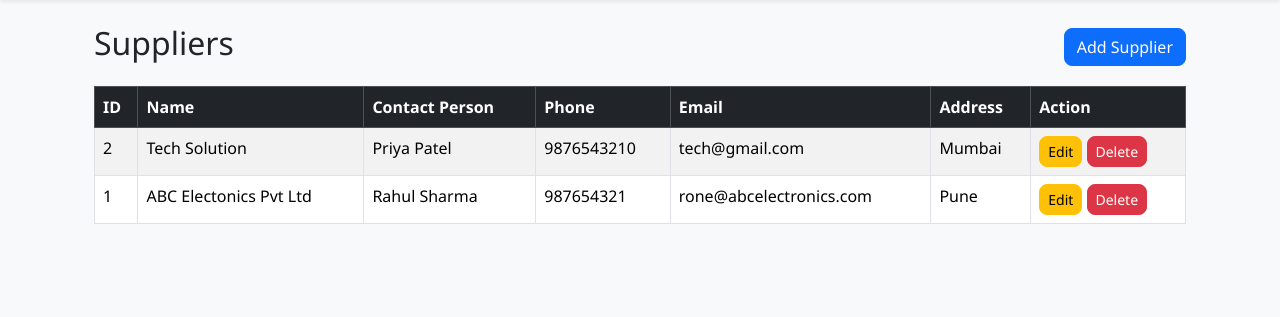
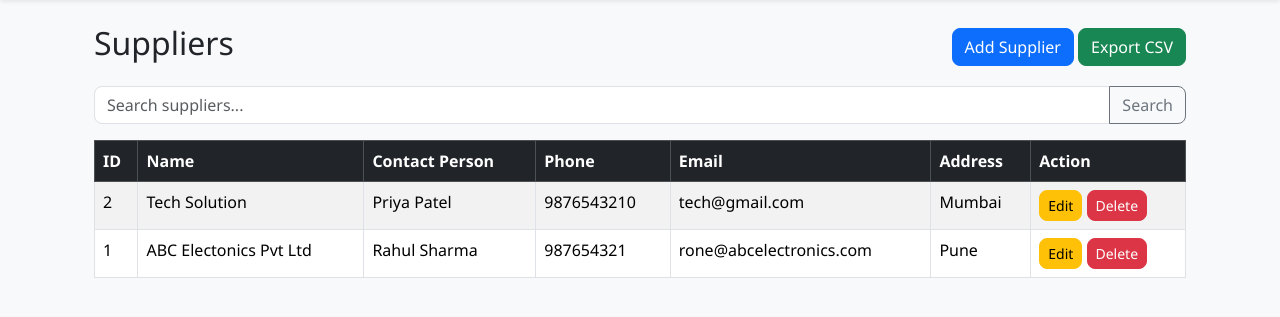
Before and after one commit to anurasal/inventory_management, a Flask app: page /suppliers/ in a window 1280 px wide. Shown: the part 56-373 px from the top of the page. Run offline with Flask 3, Linux system fonts and the light colour scheme; a user stored in the database is signed in; data comes from the database, SQL or seed files in the repository.

Commit message:
Mon, Jul 20, 2026, 5:02 PM +05:30

```diff
--- a/templates/suppliers/index.html
+++ b/templates/suppliers/index.html
@@ -3,7 +3,6 @@
 {% block title %}
 Suppliers
 {% endblock %}
-
 
 {% block content %}
 
@@ -13,18 +12,49 @@ Suppliers
 
         <h2>Suppliers</h2>
 
+        <div>
+
             <a href="/suppliers/add" class="btn btn-primary">
                 Add Supplier
             </a>
 
+            <a href="/suppliers/export" class="btn btn-success">
+                Export CSV
+            </a>
+
         </div>
 
+    </div>
+
+
+    <form method="GET" action="/suppliers/" class="mb-3">
+
+        <div class="input-group">
+
+            <input
+                type="text"
+                name="search"
+                class="form-control"
+                placeholder="Search suppliers..."
+                value="{{ search }}">
+
+            <button class="btn btn-outline-secondary">
+                Search
+            </button>
+
+        </div>
+
+    </form>
+
+
+    <div class="table-responsive">
 
         <table class="table table-bordered table-striped">
 
             <thead class="table-dark">
 
                 <tr>
+
                     <th>ID</th>
                     <th>Name</th>
                     <th>Contact Person</th>
@@ -32,10 +62,10 @@ Suppliers
                     <th>Email</th>
                     <th>Address</th>
                     <th>Action</th>
+
                 </tr>
 
             </thead>
-
 
             <tbody>
 
@@ -57,13 +87,16 @@ Suppliers
 
                     <td>
 
-                    <a href="/suppliers/edit/{{ supplier.id }}"
+                        <a
+                            href="/suppliers/edit/{{ supplier.id }}"
                             class="btn btn-warning btn-sm">
+
                             Edit
+
                         </a>
 
-
-                    <form action="{{ url_for('suppliers.delete', id=supplier.id) }}"
+                        <form
+                            action="{{ url_for('suppliers.delete', id=supplier.id) }}"
                             method="POST"
                             style="display:inline;">
 
@@ -77,30 +110,30 @@ Suppliers
                             </button>
 
                         </form>
+
                     </td>
 
                 </tr>
-
 
             {% else %}
 
                 <tr>
 
                     <td colspan="7" class="text-center">
+
                         No suppliers found
+
                     </td>
 
                 </tr>
 
-
             {% endfor %}
-
 
             </tbody>
 
-
         </table>
 
+    </div>
 
 </div>
 
```
Lines whose indentation alone changed are shown as unchanged.
